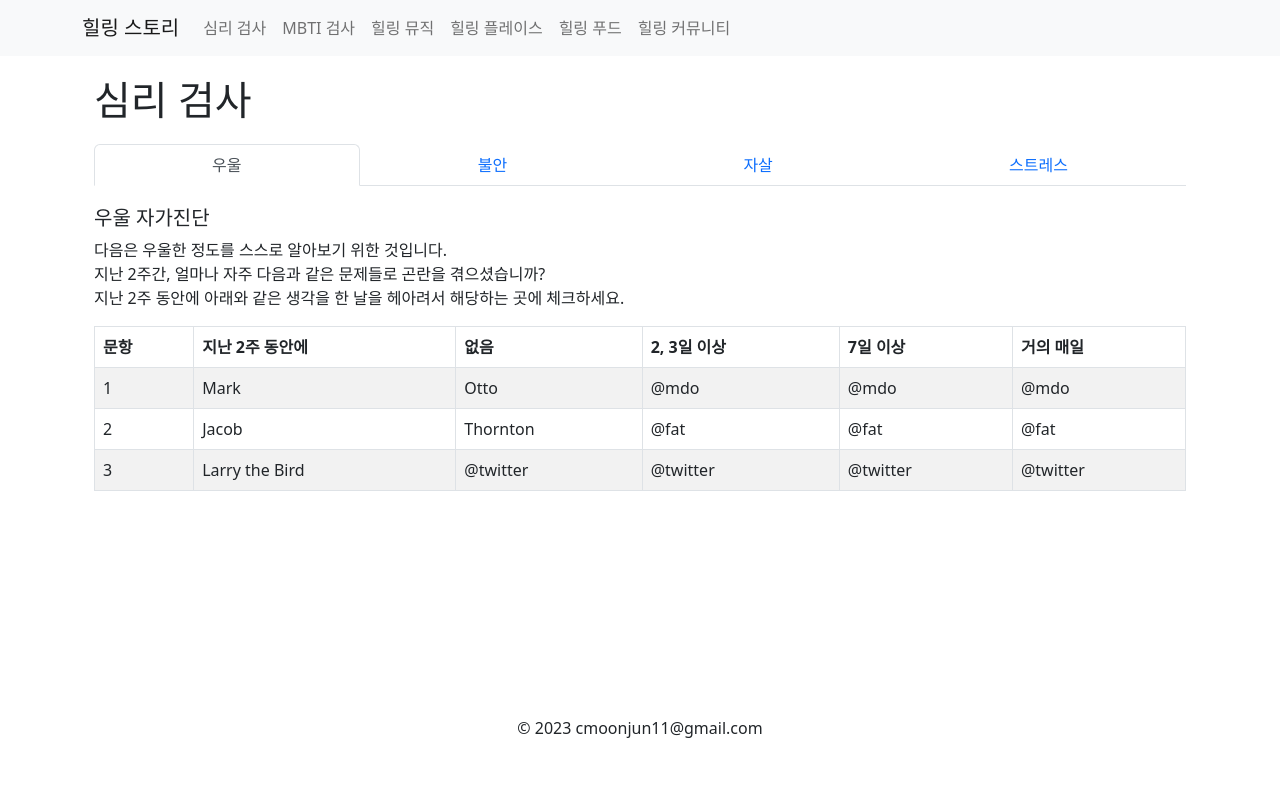
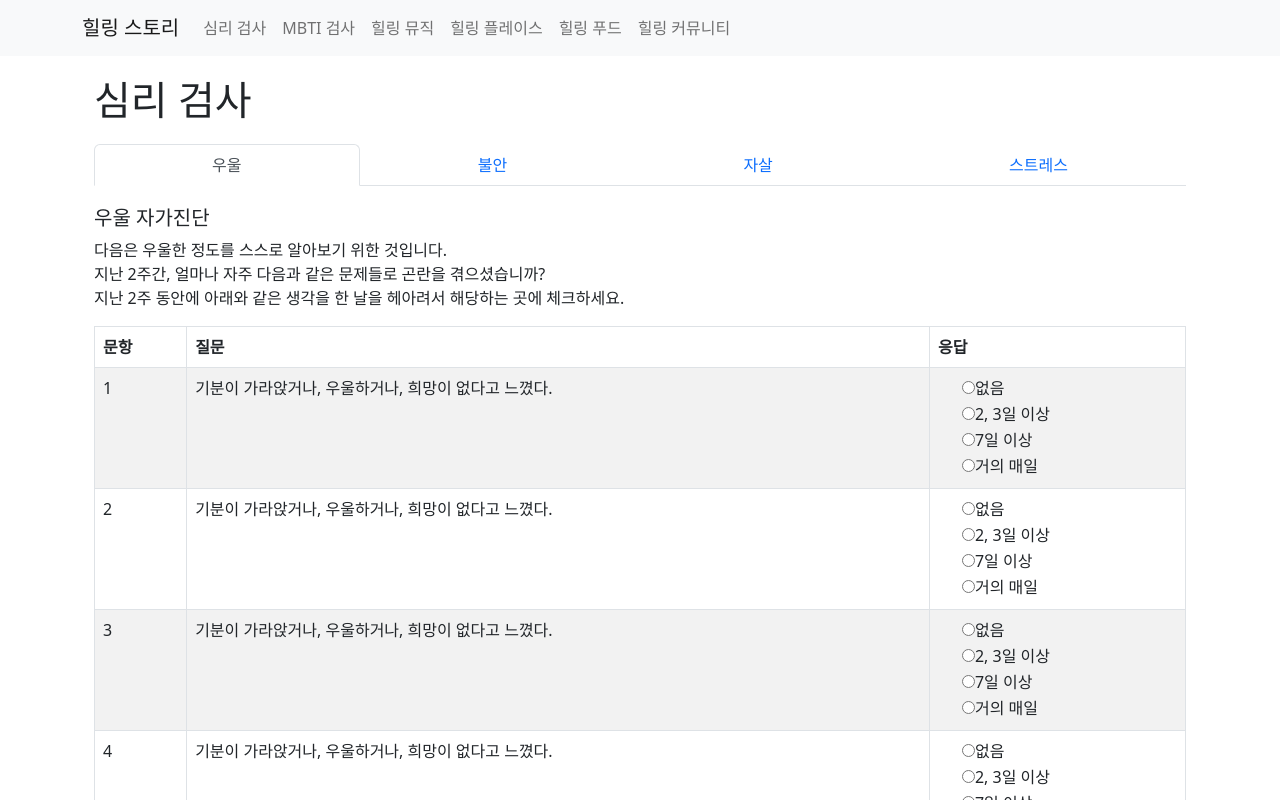
Before and after one commit to k0905shs/healing_story, a Next.js app in the folder frontend/: page /Psy_Test in a window 1280 px wide. Shown: the top 800 px of the page. Built offline with nearby package versions, Linux system fonts and the light colour scheme.

Commit message:
심리 검사 초안 완성

```diff
--- a/frontend/pages/Psy_Test.js
+++ b/frontend/pages/Psy_Test.js
@@ -1,4 +1,4 @@
-import { Container, Nav, Table } from "react-bootstrap";
+import { Container, Nav, Table, Button } from "react-bootstrap";
 import Head from "next/head";
 import { useState } from "react";
 
@@ -9,7 +9,73 @@ const Psy_Test = () => {
     setActiveTab(eventKey);
   };
 
-  const despressionQues = [];
+  const scoreChoices = [
+    {
+      id: 1,
+      result: "없음",
+    },
+    {
+      id: 2,
+      result: "2, 3일 이상",
+    },
+    {
+      id: 3,
+      result: "7일 이상",
+    },
+    {
+      id: 4,
+      result: "거의 매일",
+    },
+  ];
+  const surveyQuestions = [
+    {
+      id: 1,
+      question: "기분이 가라앉거나, 우울하거나, 희망이 없다고 느꼈다.",
+      scoreChoices,
+    },
+    {
+      id: 2,
+      question: "기분이 가라앉거나, 우울하거나, 희망이 없다고 느꼈다.",
+      scoreChoices,
+    },
+    {
+      id: 3,
+      question: "기분이 가라앉거나, 우울하거나, 희망이 없다고 느꼈다.",
+      scoreChoices,
+    },
+    {
+      id: 4,
+      question: "기분이 가라앉거나, 우울하거나, 희망이 없다고 느꼈다.",
+      scoreChoices,
+    },
+    {
+      id: 5,
+      question: "기분이 가라앉거나, 우울하거나, 희망이 없다고 느꼈다.",
+      scoreChoices,
+    },
+    {
+      id: 6,
+      question: "기분이 가라앉거나, 우울하거나, 희망이 없다고 느꼈다.",
+      scoreChoices,
+    },
+    {
+      id: 7,
+      question: "기분이 가라앉거나, 우울하거나, 희망이 없다고 느꼈다.",
+      scoreChoices,
+    },
+    {
+      id: 8,
+      question: "기분이 가라앉거나, 우울하거나, 희망이 없다고 느꼈다.",
+      scoreChoices,
+    },
+    {
+      id: 9,
+      question: "기분이 가라앉거나, 우울하거나, 희망이 없다고 느꼈다.",
+      scoreChoices,
+    },
+  ];
+
+  const [surveyScores, setSurveyScores] = useState([]);
 
   return (
     <>
@@ -58,40 +124,50 @@ const Psy_Test = () => {
                 <thead>
                   <tr>
                     <th>문항</th>
-                    <th>지난 2주 동안에</th>
-                    <th>없음</th>
-                    <th>2, 3일 이상</th>
-                    <th>7일 이상</th>
-                    <th>거의 매일</th>
+                    <th>질문</th>
+                    <th>응답</th>
                   </tr>
                 </thead>
                 <tbody>
-                  <tr>
-                    <td>1</td>
-                    <td>Mark</td>
-                    <td>Otto</td>
-                    <td>@mdo</td>
-                    <td>@mdo</td>
-                    <td>@mdo</td>
-                  </tr>
-                  <tr>
-                    <td>2</td>
-                    <td>Jacob</td>
-                    <td>Thornton</td>
-                    <td>@fat</td>
-                    <td>@fat</td>
-                    <td>@fat</td>
-                  </tr>
-                  <tr>
-                    <td>3</td>
-                    <td>Larry the Bird</td>
-                    <td>@twitter</td>
-                    <td>@twitter</td>
-                    <td>@twitter</td>
-                    <td>@twitter</td>
-                  </tr>
+                  {surveyQuestions.map((question, index) => (
+                    <tr key={index}>
+                      <td>{index + 1}</td>
+                      <td>{question.question}</td>
+                      <td>
+                        {question.scoreChoices.map((scoreChoice, i) => (
+                          <div key={i} className="form-check">
+                            <input
+                              type="radio"
+                              name={`question-${index}`}
+                              value={scoreChoice.id}
+                              onChange={(event) => {
+                                const newSurveyScores = [...surveyScores];
+                                newSurveyScores[index] = [
+                                  question.id,
+                                  parseInt(event.target.value),
+                                ];
+                                setSurveyScores(newSurveyScores);
+                              }}
+                            />
+                            <label className="form-check-label">
+                              {scoreChoice.result}
+                            </label>
+                          </div>
+                        ))}
+                      </td>
+                    </tr>
+                  ))}
                 </tbody>
               </Table>
+              <Button
+                className="btn btn-primary"
+                onClick={() => {
+                  const surveyResults = surveyScores.filter((id) => id != null);
+                  console.log(surveyResults);
+                }}
+              >
+                Submit
+              </Button>
             </div>
           )}
           {activeTab === "2" && <div>불안에 대한 내용을 보여줍니다.</div>}
```
